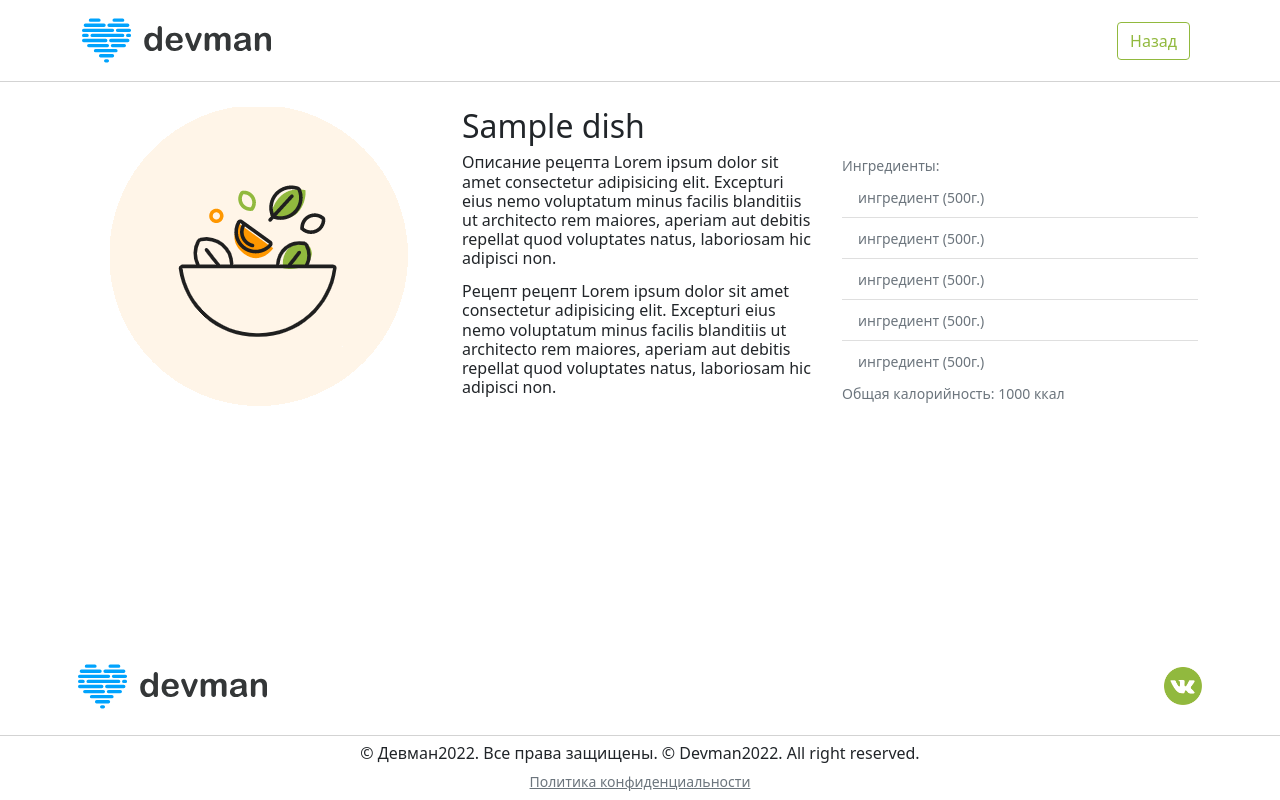
After one commit to SergIvo/foodplan-frontend, a Django app: template app/templates/cards.html in a window 1280 px wide. The commit adds this page. Run offline with Django 4.2, Linux system fonts and the light colour scheme; the template is opened without the code that fills it: most values are stand-ins (such as "Sample title", 1, 10 or a date in 2020); parts of the project's set-up code (start-up, migrations or seed data) failed here and were passed over.

Commit message:
Add user account page and dishes page

```diff
--- a/app/app/urls.py
+++ b/app/app/urls.py
@@ -34,4 +34,6 @@ urlpatterns = [
     path('', views.index, name='index'),
     path('registration', views.register_user, name='register_user'),
     path('auth', views.authenticate_user, name='authenticate_user'),
+    path('account', views.user_account, name='user_account'),
+    path('dishes', views.show_dishes_cards, name='show_dishes_cards'),
 ]
--- /dev/null
+++ b/app/templates/cards.html
@@ -0,0 +1,89 @@
+{% load static %}
+<!DOCTYPE html>
+<html lang="en">
+
+<head>
+    <meta charset="UTF-8">
+    <meta http-equiv="X-UA-Compatible" content="IE=edge">
+    <meta name="viewport" content="width=device-width, initial-scale=1.0">
+    <link href="https://cdn.jsdelivr.net/npm/bootstrap@5.0.2/dist/css/bootstrap.min.css" rel="stylesheet"
+        integrity="sha384-EVSTQN3/azprG1Anm3QDgpJLIm9Nao0Yz1ztcQTwFspd3yD65VohhpuuCOmLASjC" crossorigin="anonymous">
+    <link rel="stylesheet" href="{% static 'css/style.css' %}">
+    <title>План питания на неделю, меню, рецепты, список покупок. Классическое меню, безуглеводное меню</title>
+</head>
+<body>
+    <header>
+        <nav class="navbar navbar-expand-md navbar-light fixed-top navbar__opacity">
+            <div class="container">
+                <a class="navbar-brand" href="{% url 'index' %}">
+                    <img src="{% static 'img/logo.8d8f24edbb5f.svg' %}" height="55" width="189" alt="">
+                </a>
+                <button class="btn btn-outline-success me-2 shadow-none foodplan_green foodplan__border_green">Назад</button>
+            </div>
+        </nav>
+    </header>
+    <main style="margin-top: calc(2rem + 75px);">
+        <section>
+            <div class="container">
+                {% for dish in dishes %}
+                <div class="row">
+                    <div class="col-12 col-md-4 d-flex justify-content-center">
+                        <div class="card foodplan__card_borderless">
+                            <img src="{% static 'img/circle1.png' %}" alt="">
+                        </div>
+                    </div>
+                    <div class="col-12 col-md-8 d-flex flex-column justify-content-between">
+                        <div class="row">
+                            <h2>{{ dish.name }}</h2>
+                            <div class="col-12 col-sm-6 d-flex flex-column justify-content-between">
+                                <h6>Описание рецепта Lorem ipsum dolor sit amet consectetur adipisicing elit. Excepturi eius nemo voluptatum minus
+                                    facilis blanditiis ut architecto rem maiores, aperiam aut debitis repellat quod voluptates natus, laboriosam hic
+                                    adipisci non.</h6>
+                                <h6>Рецепт рецепт Lorem ipsum dolor sit amet consectetur adipisicing elit. Excepturi eius nemo voluptatum minus
+                                    facilis blanditiis ut architecto rem maiores, aperiam aut debitis repellat quod voluptates natus, laboriosam hic
+                                    adipisci non.</h6>
+                            </div>
+                            <div class="col-12 col-sm-6">
+                                <small class="link-secondary">Ингредиенты:</small>
+                                <ul class="list-group list-group-flush">
+                                    <li class="list-group-item disabled"><small>ингредиент (500г.)</small></li>
+                                    <li class="list-group-item disabled"><small>ингредиент (500г.)</small></li>
+                                    <li class="list-group-item disabled"><small>ингредиент (500г.)</small></li>
+                                    <li class="list-group-item disabled"><small>ингредиент (500г.)</small></li>
+                                    <li class="list-group-item disabled"><small>ингредиент (500г.)</small></li>
+                                </ul>
+                                <small class="link-secondary">Общая калорийность: 1000 ккал</small>
+                            </div>
+                        </div>
+                    </div>
+                </div>
+                {% endfor %}
+            </div>
+        </section>
+    </main>
+    <footer>
+        <nav class="navbar navbar-expand-md navbar-light mt-5">
+            <div class="container p-2">
+                <a class="navbar-brand" href="#">
+                    <img src="{% static 'img/logo.8d8f24edbb5f.svg' %}" height="55" width="189" alt="">
+                </a>
+                <div class="footer__sideBtns d-flex">
+                    <a href="#">
+                        <img src="{% static 'img/vk.png' %}" height="38" width="auto" alt="">
+                    </a>
+                </div>
+            </div>
+        </nav>
+    </footer>
+    <footer class="footer pt-2" style="border-top: 1px solid lightgray;">
+        <div class="container d-flex flex-row justify-content-center mb-2">
+            <small class="text-center">
+                <h6>© Девман2022. Все права защищены. © Devman2022. All right reserved.</h6>
+                <a href="#" class="link-secondary">Политика конфиденциальности</a>
+            </small>
+        </div>
+    </footer>
+    <script src="https://cdn.jsdelivr.net/npm/bootstrap@5.0.2/dist/js/bootstrap.bundle.min.js"
+        integrity="sha384-MrcW6ZMFYlzcLA8Nl+NtUVF0sA7MsXsP1UyJoMp4YLEuNSfAP+JcXn/tWtIaxVXM"
+        crossorigin="anonymous"></script>
+</body>
```
Also changed, not shown: app/core/views.py (+21 -0 lines), app/templates/lk.html (+19 -16 lines).
